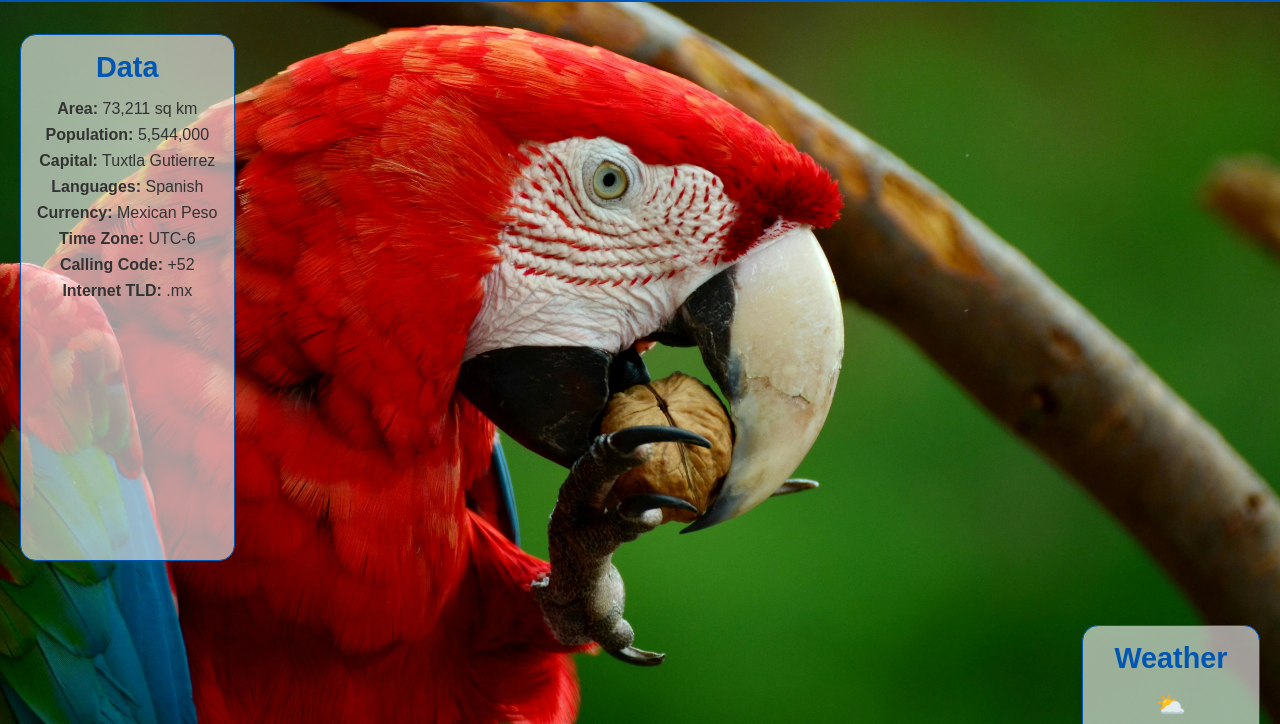
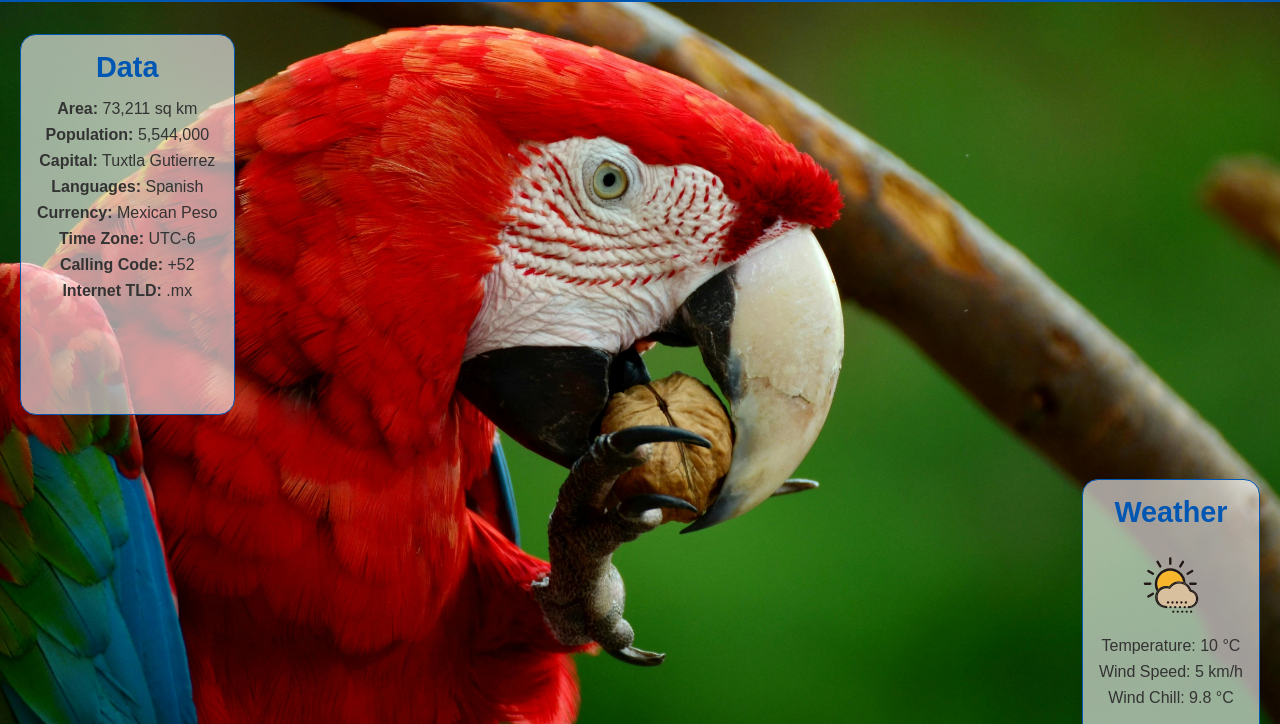
Before and after one commit to wmunoa86/wdd131, a plain HTML site: page place.html in a window 1280 px wide. Shown: the part 67-791 px from the top of the page. Drawn offline with Linux system fonts and the light colour scheme.

Commit message:
svg added

```diff
--- a/place.html
+++ b/place.html
@@ -6,7 +6,7 @@
     <meta name="author" content="Walter Muñoa Sosa">
     <meta name="viewport" content="width=device-width, initial-scale=1.0">
     <meta name="description" content="Page of the Country, Chiapas in Mexico">
-    <title>Chamber of Commerce</title>
+    <title>Chiapas, Mexico</title>
     <link rel="stylesheet" href="styles/place.css">
     <script src="scripts/place.js" defer></script>
 </head>
@@ -43,7 +43,7 @@
         <!-- Weather Section -->
         <section id="weather">
             <h3>Weather</h3>
-            <span class="weather-icon">⛅</span>
+            <span class="weather-icon"> <img src="images/1530374_weather_day_sand_sandstorm_sun_icon.svg"> </span>
             <p>Temperature: <span id="temperature">10 °C</span></p>
             <p>Wind Speed: <span id="wind-speed">5 km/h</span></p>
             <p>Wind Chill: <span id="wind-chill">N/A</span></p>
--- a/styles/place.css
+++ b/styles/place.css
@@ -44,7 +44,7 @@ header {
 /* Weather Section */
 #weather {
     text-align: center;
-    margin: 2rem;
+    margin: 2rem auto;
     padding: 1rem;
     border: 1px solid var(--primary-color);
     border-radius: 1rem;
@@ -54,8 +54,8 @@ header {
     margin-right: auto;
 }
 
-.weather-icon {
-    font-size: 1.5rem;
+.weather-icon img{
+    width: 80px;
 }
 
 #weather p {
@@ -116,7 +116,7 @@ footer {
     main {
         display: grid;
         grid-template-columns: 1fr 1fr 1fr;
-        grid-template-rows: 1fr auto;
+        grid-template-rows: auto auto;
         margin: 0;
         padding: 0;
     }
```
Also changed, not shown: images/1530374_weather_day_sand_sandstorm_sun_icon.svg (added).
